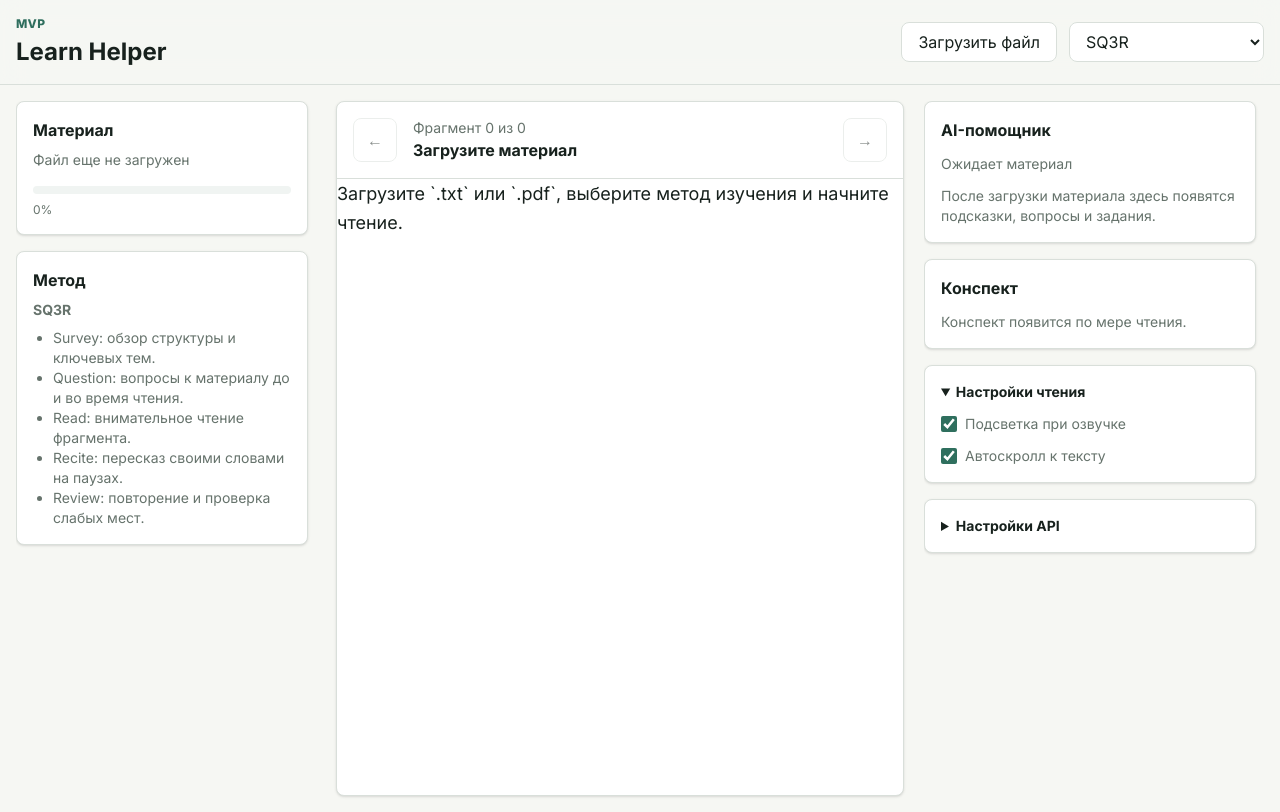
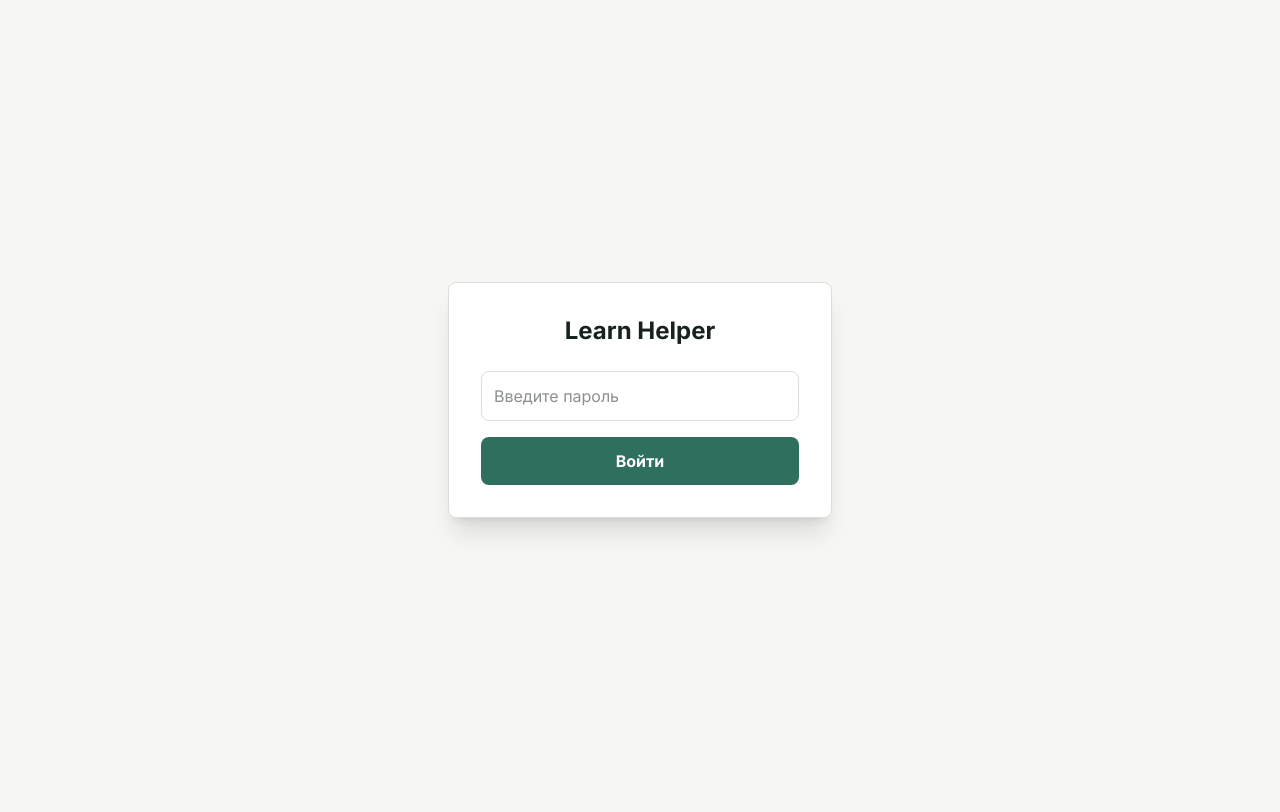
Before and after one commit to G28XYZ/let-me-know, a Next.js app in the folder frontend/: page / in a window 1280 px wide. Built offline with nearby package versions, Linux system fonts and the light colour scheme.

Commit message:
фикс рестарта

```diff
--- a/frontend/package.json
+++ b/frontend/package.json
@@ -5,7 +5,7 @@
   "scripts": {
     "dev": "next dev",
     "build": "next build",
-    "start": "next start",
+    "start": "next dev",
     "lint": "eslint"
   },
   "dependencies": {
--- /dev/null
+++ b/frontend/src/app/global-error.tsx
@@ -0,0 +1,12 @@
+"use client";
+import React from 'react';
+export default function GlobalError({ error, reset }: { error: Error & { digest?: string }; reset: () => void }) {
+  return (
+    <html>
+      <body>
+        <h2>Something went wrong!</h2>
+        <button onClick={() => reset()}>Try again</button>
+      </body>
+    </html>
+  );
+}
--- a/frontend/src/app/layout.tsx
+++ b/frontend/src/app/layout.tsx
@@ -1,7 +1,6 @@
 import type { Metadata } from "next";
 import { Inter } from "next/font/google";
 import "./globals.css";
-import Script from "next/script";
 
 const inter = Inter({ subsets: ["latin", "cyrillic"] });
 
@@ -18,9 +17,11 @@ export default function RootLayout({
   return (
     <html lang="ru">
       <head>
-        <Script src="https://cdnjs.cloudflare.com/ajax/libs/pdf.js/3.11.174/pdf.min.js" strategy="beforeInteractive" />
       </head>
-      <body className={inter.className}>{children}</body>
+      <body className={inter.className}>
+        <script src="https://cdnjs.cloudflare.com/ajax/libs/pdf.js/3.11.174/pdf.min.js" defer></script>
+        {children}
+      </body>
     </html>
   );
 }
--- /dev/null
+++ b/frontend/src/app/not-found.tsx
@@ -0,0 +1,8 @@
+export default function NotFound() {
+  return (
+    <div>
+      <h2>Not Found</h2>
+      <p>Could not find requested resource</p>
+    </div>
+  );
+}
--- a/frontend/src/app/page.tsx
+++ b/frontend/src/app/page.tsx
@@ -2,26 +2,58 @@
 
 import { useReaderState, methodContent, MethodType } from "../hooks/useReaderState";
 import { paginateText, getChunkPageRange, extractKeywords, escapeHtml, escapeRegExp } from "../lib/utils";
-import React, { useEffect, useRef } from "react";
+import { useEffect, useRef, useState, FormEvent } from "react";
 
 export default function Home() {
   const { state, actions } = useReaderState();
   const pdfFrameRef = useRef<HTMLIFrameElement>(null);
   const readerTextRef = useRef<HTMLElement>(null);
 
-  const [quizAnswers, setQuizAnswers] = React.useState<Record<number, string>>({});
-  const [quizFeedback, setQuizFeedback] = React.useState<{ hasErrors: boolean; showHint: boolean } | null>(null);
+  const [quizAnswers, setQuizAnswers] = useState<Record<number, string>>({});
+  const [quizFeedback, setQuizFeedback] = useState<{ hasErrors: boolean; showHint: boolean } | null>(null);
 
-  const [answerText, setAnswerText] = React.useState("");
-  const [evaluating, setEvaluating] = React.useState(false);
-  const [evaluateFeedback, setEvaluateFeedback] = React.useState<{isCorrect: boolean, feedback: string, showHint: boolean} | null>(null);
+  const [answerText, setAnswerText] = useState("");
+  const [evaluating, setEvaluating] = useState(false);
+  const [evaluateFeedback, setEvaluateFeedback] = useState<{isCorrect: boolean, feedback: string, showHint: boolean} | null>(null);
 
-  const [isTtsLoading, setIsTtsLoading] = React.useState(false);
-  const [ttsAudioUrl, setTtsAudioUrl] = React.useState<string | null>(null);
-  const [ttsTimecodes, setTtsTimecodes] = React.useState<any[]>([]);
-  const [ttsCurrentTime, setTtsCurrentTime] = React.useState(0);
+  const [isTtsLoading, setIsTtsLoading] = useState(false);
+  const [ttsAudioUrl, setTtsAudioUrl] = useState<string | null>(null);
+  const [ttsTimecodes, setTtsTimecodes] = useState<any[]>([]);
+  const [ttsCurrentTime, setTtsCurrentTime] = useState(0);
   const audioRef = useRef<HTMLAudioElement>(null);
   const activeSentenceRef = useRef<HTMLSpanElement>(null);
+
+  const [isAuthenticated, setIsAuthenticated] = useState(false);
+  const [passwordInput, setPasswordInput] = useState("");
+  const [authError, setAuthError] = useState("");
+
+  useEffect(() => {
+    const auth = localStorage.getItem("auth_token");
+    if (auth) {
+      setIsAuthenticated(true);
+    }
+  }, []);
+
+  const handleLogin = async (e: FormEvent) => {
+    e.preventDefault();
+    setAuthError("");
+    try {
+      const authEndpoint = state.apiEndpoint.replace("/analyze", "/auth");
+      const res = await fetch(authEndpoint, {
+        method: "POST",
+        headers: { "Content-Type": "application/json" },
+        body: JSON.stringify({ password: passwordInput })
+      });
+      if (res.ok) {
+        setIsAuthenticated(true);
+        localStorage.setItem("auth_token", passwordInput);
+      } else {
+        setAuthError("Неверный пароль");
+      }
+    } catch (e) {
+      setAuthError("Ошибка сети или сервер недоступен");
+    }
+  };
 
   // Auto-scroll logic when spoken sentence changes
   useEffect(() => {
@@ -32,6 +64,13 @@ export default function Home() {
       });
     }
   }, [ttsCurrentTime, ttsTimecodes, state.ttsAutoScroll]);
+
+  const fetchWithAuth = async (url: string, options: any = {}) => {
+    const token = localStorage.getItem("auth_token");
+    const headers = { ...options.headers };
+    if (token) headers["Authorization"] = `Bearer ${token}`;
+    return fetch(url, { ...options, headers });
+  };
 
   // Expose global pdfjsLib if not already in types
   const getPdfJs = () => (window as any).pdfjsLib;
@@ -62,7 +101,7 @@ export default function Home() {
     setTtsCurrentTime(0);
 
     try {
-      const response = await fetch("http://192.168.0.250:8000/api/tts", {
+      const response = await fetchWithAuth("http://192.168.0.250:8000/api/tts", {
         method: "POST",
         headers: { "Content-Type": "application/json" },
         body: JSON.stringify({ text })
@@ -191,7 +230,7 @@ export default function Home() {
     const end = Math.min(pages.length, 30);
     const textPart = pages.slice(0, end).join("\n\n").trim();
 
-    const response = await fetch(state.apiEndpoint.replace("/analyze", "/prepare"), {
+    const response = await fetchWithAuth(state.apiEndpoint.replace("/analyze", "/prepare"), {
       method: "POST",
       headers: { "Content-Type": "application/json" },
       body: JSON.stringify({
@@ -245,7 +284,7 @@ export default function Home() {
 
     try {
       const segmentText = chunks.slice(Math.max(0, lastPause), index + 1).join("\n\n");
-      const response = await fetch(state.apiEndpoint, {        method: "POST",
+      const response = await fetchWithAuth(state.apiEndpoint, {        method: "POST",
         headers: { "Content-Type": "application/json" },
         body: JSON.stringify({
           method: state.method,
@@ -291,7 +330,7 @@ export default function Home() {
   const ensureAiReady = async () => {
     if (state.aiReady) return;
     const healthEndpoint = state.apiEndpoint.replace("/analyze", "/health") + `?provider=${encodeURIComponent(state.aiProvider)}`;
-    const res = await fetch(healthEndpoint);
+    const res = await fetchWithAuth(healthEndpoint);
     if (!res.ok) throw new Error("ИИ endpoint недоступен");
     const data = await res.json();
     if (!data.ok) throw new Error(data.error || "ИИ endpoint не подтвердил готовность.");
@@ -308,7 +347,7 @@ export default function Home() {
       const end = Math.min(state.pages.length, start + 30);
       const textPart = state.pages.slice(start, end).join("\n\n").trim();
 
-      const response = await fetch(state.apiEndpoint.replace("/analyze", "/prepare"), {
+      const response = await fetchWithAuth(state.apiEndpoint.replace("/analyze", "/prepare"), {
         method: "POST",
         headers: { "Content-Type": "application/json" },
         body: JSON.stringify({
@@ -492,7 +531,7 @@ export default function Home() {
     setEvaluateFeedback(null);
 
     try {
-      const response = await fetch(state.apiEndpoint.replace("/analyze", "/evaluate"), {
+      const response = await fetchWithAuth(state.apiEndpoint.replace("/analyze", "/evaluate"), {
         method: "POST",
         headers: { "Content-Type": "application/json" },
         body: JSON.stringify({
@@ -823,6 +862,29 @@ export default function Home() {
   const isSkipNextPreview = state.chunkMeta[nextIndexPreview]?.skippable;
   const willPauseNext = nextIndexPreview < state.chunks.length && !isSkipNextPreview && !isSkipCurrentPreview && (nextIndexPreview - state.lastPauseIndex >= state.pauseEvery);
 
+  if (!isAuthenticated) {
+    return (
+      <div className="flex h-screen items-center justify-center bg-[#f6f7f3]">
+        <div className="p-8 bg-surface border border-line rounded-lg shadow-xl text-center w-full max-w-sm">
+          <h1 className="text-2xl font-bold mb-6 text-text">Learn Helper</h1>
+          <form onSubmit={handleLogin} className="flex flex-col gap-4">
+            <input
+              type="password"
+              placeholder="Введите пароль"
+              className="p-3 border border-line rounded-lg text-text"
+              value={passwordInput}
+              onChange={e => setPasswordInput(e.target.value)}
+            />
+            {authError && <p className="text-danger text-sm">{authError}</p>}
+            <button type="submit" className="px-4 py-3 bg-accent text-white font-bold rounded-lg hover:bg-accent-strong transition-colors">
+              Войти
+            </button>
+          </form>
+        </div>
+      </div>
+    );
+  }
+
   return (
     <>
       {state.busy && (
```
Also changed, not shown: 2 other files (tests, documents, lock files or other folders).
